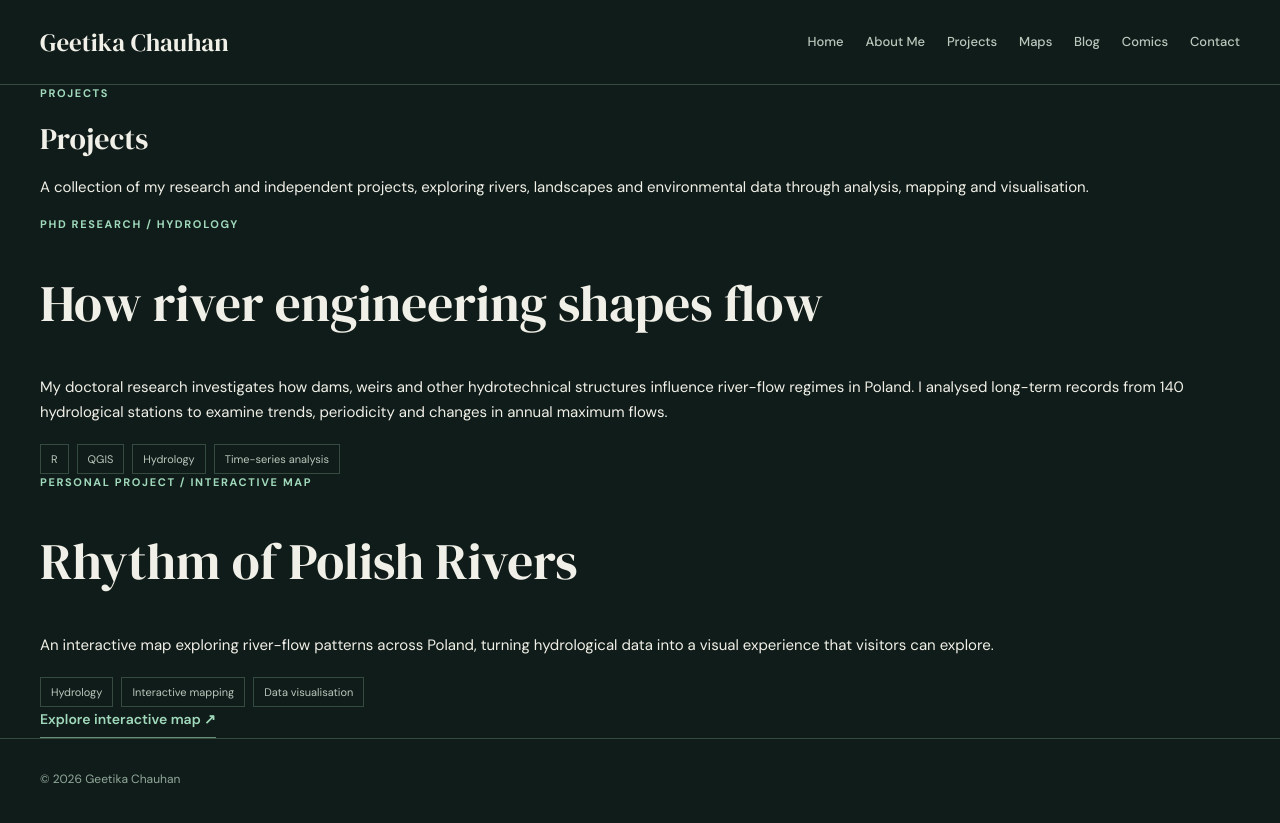
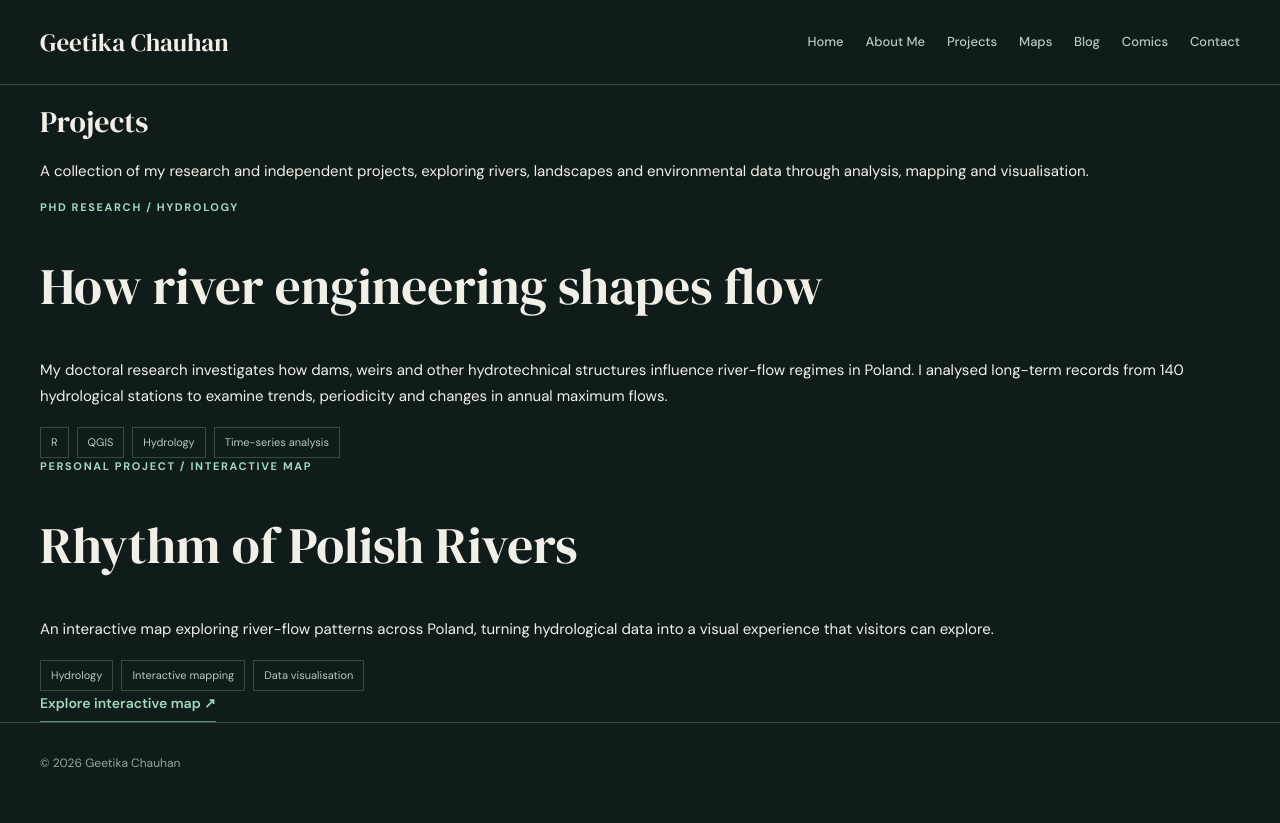
Before and after one commit to Troctolite/Troctolite.github.io, a Jekyll site: the page built from project/index.html, in a window 1280 px wide. Shown: the top 823 px of the page. Built offline with Jekyll 4.4.1, drawn with Linux system fonts in a browser that asks for light colours.

Commit message:
Update index.html

```diff
--- a/project/index.html
+++ b/project/index.html
@@ -6,9 +6,7 @@ permalink: /projects/
 
 <main id="main" class="shell inner-page">
 
-  <p class="eyebrow">PROJECTS</p>
-
-  <h1>Projects</h1>
+   <h1>Projects</h1>
 
   <p class="inner-intro">
     A collection of my research and independent projects,
```
